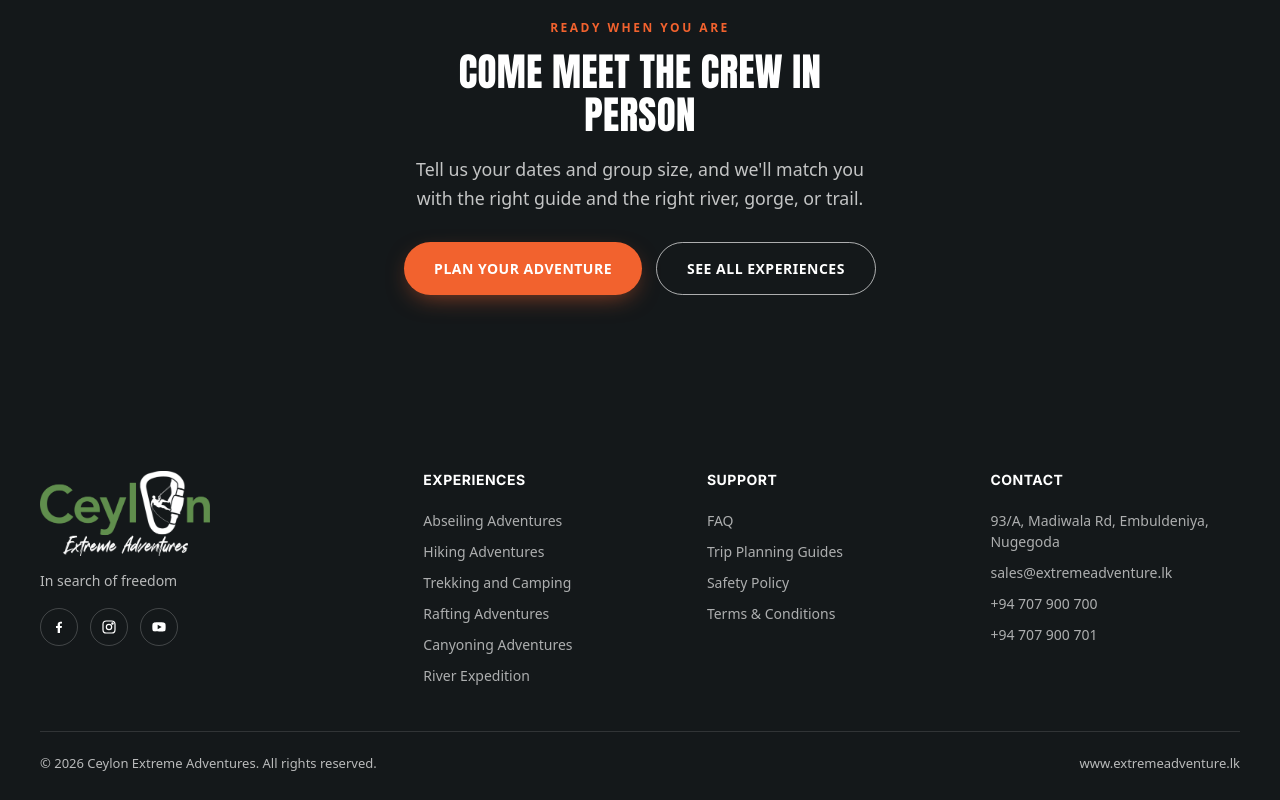
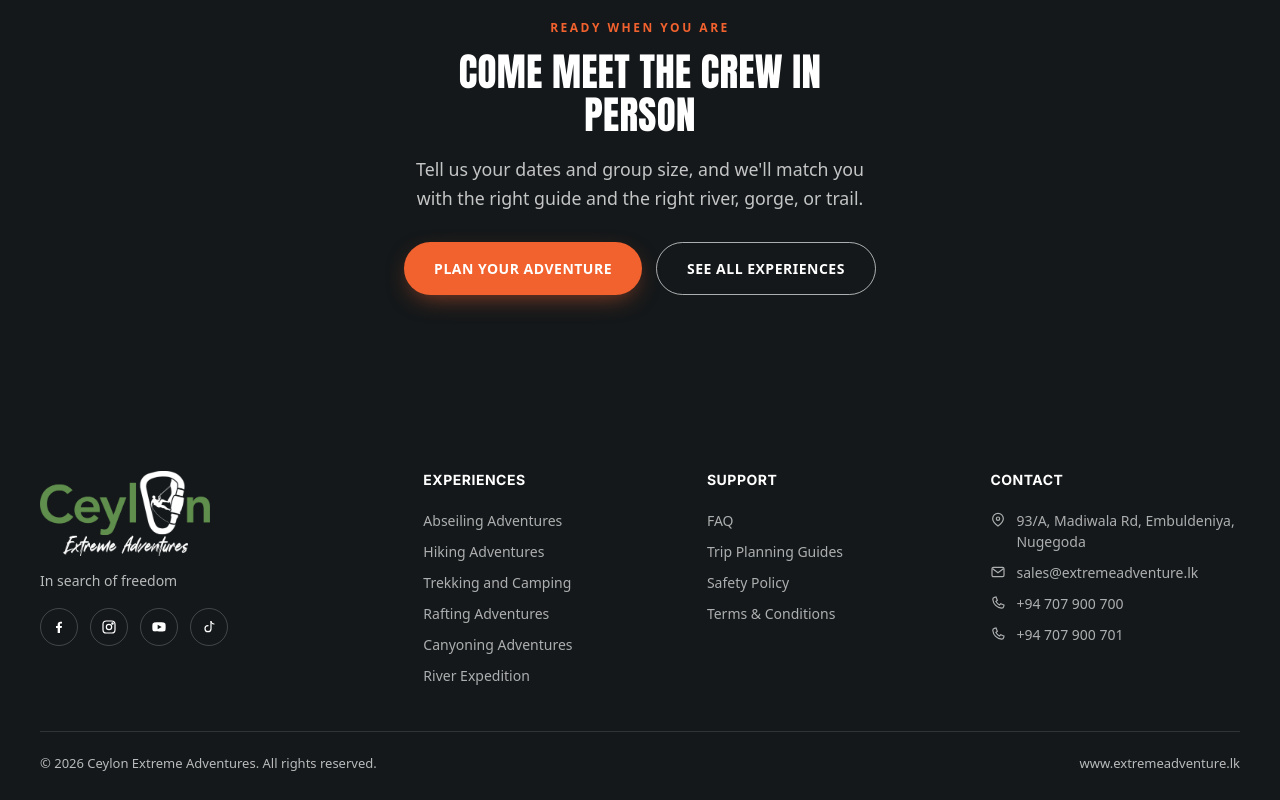
Before and after one commit to 5yndr0m/ceylon-extreme-adventures, a Next.js app: page /about in a window 1280 px wide. Shown: the part 3511-4311 px from the top of the page. Built offline with nearby package versions, Linux system fonts and the light colour scheme.

Commit message:
Feat:
Enhance footer with TikTok link and structured contact information

```diff
--- a/src/app/globals.css
+++ b/src/app/globals.css
@@ -394,6 +394,8 @@ footer{ background:var(--basalt-black); color:rgba(255,255,255,.7); padding:56px
 .footer-col h4{ color:#fff; font-size:14px; letter-spacing:.5px; text-transform:uppercase; margin-bottom:16px; }
 .footer-col a{ display:block; font-size:14px; padding:5px 0; color:rgba(255,255,255,.65); }
 .footer-col a:hover{ color:var(--adrenaline-orange); }
+.footer-col .footer-contact-link{ display:flex; align-items:flex-start; gap:10px; }
+.footer-contact-icon{ width:16px; height:16px; flex:0 0 16px; margin-top:2px; }
 .footer-logo{ margin-bottom:14px; }
 .footer-logo img{ width:170px; height:auto; display:block; }
 .social-row{ display:flex; gap:12px; margin-top:16px; }
@@ -405,6 +407,10 @@ footer{ background:var(--basalt-black); color:rgba(255,255,255,.7); padding:56px
 .footer-bottom{ border-top:1px solid rgba(255,255,255,.12); padding-top:22px; font-size:13px; display:flex; flex-wrap:wrap; gap:10px; justify-content:space-between; }
 
 @media(min-width:768px){ .footer-grid{ grid-template-columns:1.4fr 1fr 1fr 1fr; } }
+@media(min-width:768px){
+  .footer-grid > .footer-col:first-child > p{ text-align:flex-start; }
+  .footer-grid > .footer-col:first-child .social-row{ justify-content:flex-start; }
+}
 
 .sticky-cta{
   position:fixed; bottom:0; left:0; right:0; z-index:90; background:var(--basalt-black);
--- a/src/components/Footer.tsx
+++ b/src/components/Footer.tsx
@@ -22,6 +22,12 @@ export default function Footer() {
                 <a href='https://www.youtube.com/@ceylonextremeadventures3799' target='_blank' rel='noopener' aria-label='YouTube'>
                   <svg width='16' height='16' viewBox='0 0 24 24' fill='#fff'><path d='M22 12s0-3.2-.4-4.7c-.2-.9-.9-1.6-1.8-1.8C18.3 5 12 5 12 5s-6.3 0-7.8.5c-.9.2-1.6.9-1.8 1.8C2 8.8 2 12 2 12s0 3.2.4 4.7c.2.9.9 1.6 1.8 1.8C5.7 19 12 19 12 19s6.3 0 7.8-.5c.9-.2 1.6-.9 1.8-1.8.4-1.5.4-4.7.4-4.7zM10 15.3V8.7l6 3.3-6 3.3z'/></svg>
                 </a>
+                <a href='https://www.tiktok.com/@extremeadventures.lk' target='_blank' rel='noopener' aria-label='TikTok'>
+                  <svg width='16' height='16' viewBox='0 0 24 24' fill='none' stroke='#fff' strokeWidth='1.8' strokeLinecap='round' strokeLinejoin='round'>
+                    <path d='M15 4v10.5a4.5 4.5 0 1 1-4.5-4.5' />
+                    <path d='M15 4c.7 2.2 2.1 3.4 4.5 3.5' />
+                  </svg>
+                </a>
               </div>
             </div>
             <div className='footer-col'>
@@ -44,10 +50,32 @@ export default function Footer() {
             </div>
             <div className='footer-col'>
               <h4>Contact</h4>
-              <Link href='/contact#location'>93/A, Madiwala Rd, Embuldeniya, Nugegoda</Link>
-              <a href='mailto:sales@extremeadventure.lk'>sales@extremeadventure.lk</a>
-              <a href='tel:+94707900700'>+94 707 900 700</a>
-              <a href='tel:+94707900701'>+94 707 900 701</a>
+              <Link href='/contact#location' className='footer-contact-link'>
+                <svg className='footer-contact-icon' viewBox='0 0 24 24' aria-hidden='true' fill='none' stroke='currentColor' strokeWidth='1.8'>
+                  <path d='M20 10c0 5-8 11-8 11S4 15 4 10a8 8 0 1 1 16 0Z' />
+                  <circle cx='12' cy='10' r='2.5' />
+                </svg>
+                <span>93/A, Madiwala Rd, Embuldeniya, Nugegoda</span>
+              </Link>
+              <a href='mailto:sales@extremeadventure.lk' className='footer-contact-link'>
+                <svg className='footer-contact-icon' viewBox='0 0 24 24' aria-hidden='true' fill='none' stroke='currentColor' strokeWidth='1.8'>
+                  <rect x='3' y='5' width='18' height='14' rx='2' />
+                  <path d='m4 7 8 6 8-6' />
+                </svg>
+                <span>sales@extremeadventure.lk</span>
+              </a>
+              <a href='tel:+94707900700' className='footer-contact-link'>
+                <svg className='footer-contact-icon' viewBox='0 0 24 24' aria-hidden='true' fill='none' stroke='currentColor' strokeWidth='1.8'>
+                  <path d='M6.6 3.5 9 3l2 5-2.1 1.7a14.5 14.5 0 0 0 5.4 5.4L16 13l5 2-.5 2.4a3 3 0 0 1-3.2 2.4C10.4 19.1 4.9 13.6 4.2 6.7A3 3 0 0 1 6.6 3.5Z' />
+                </svg>
+                <span>+94 707 900 700</span>
+              </a>
+              <a href='tel:+94707900701' className='footer-contact-link'>
+                <svg className='footer-contact-icon' viewBox='0 0 24 24' aria-hidden='true' fill='none' stroke='currentColor' strokeWidth='1.8'>
+                  <path d='M6.6 3.5 9 3l2 5-2.1 1.7a14.5 14.5 0 0 0 5.4 5.4L16 13l5 2-.5 2.4a3 3 0 0 1-3.2 2.4C10.4 19.1 4.9 13.6 4.2 6.7A3 3 0 0 1 6.6 3.5Z' />
+                </svg>
+                <span>+94 707 900 701</span>
+              </a>
             </div>
           </div>
           <div className='footer-bottom'>
```
